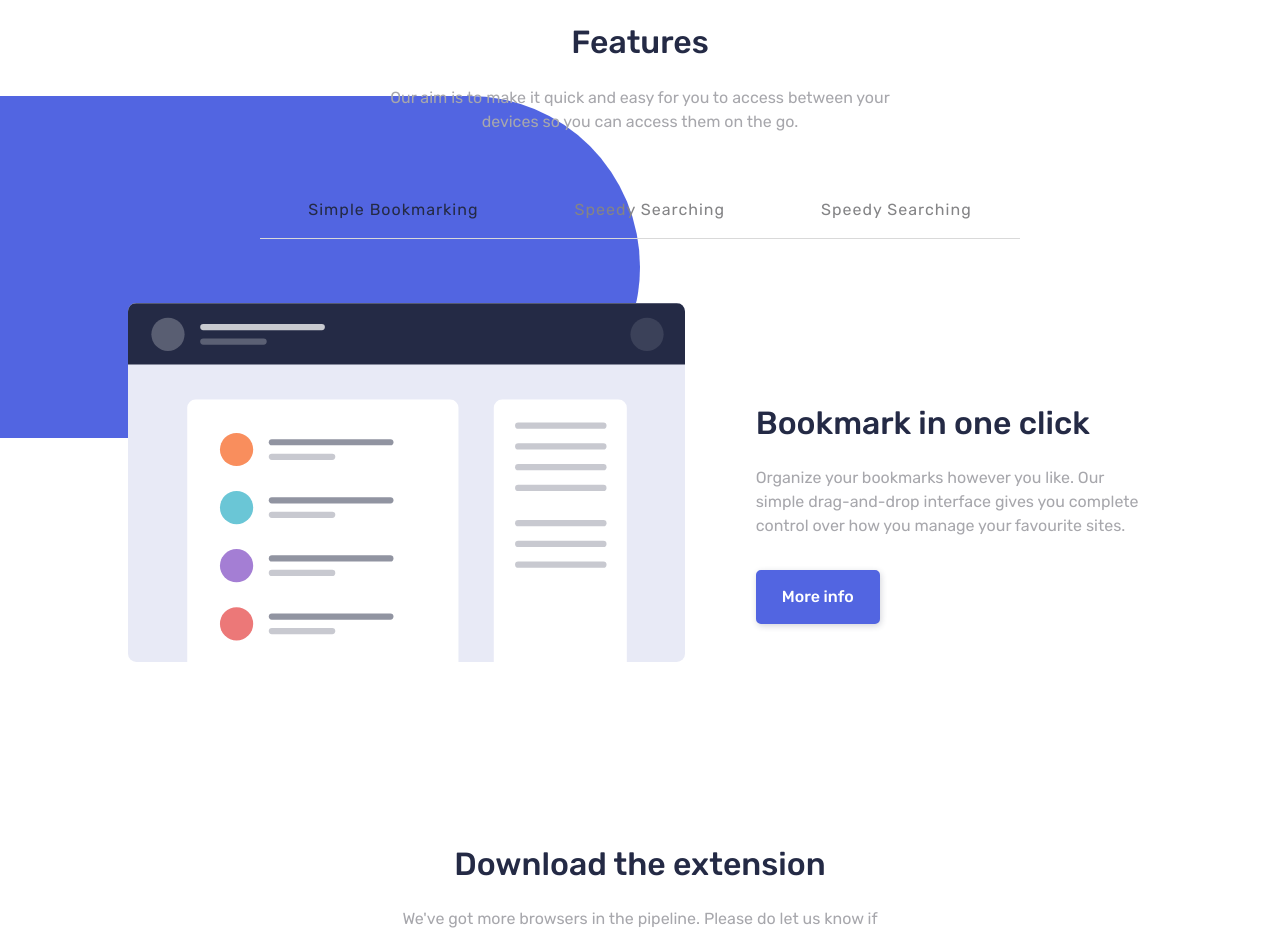
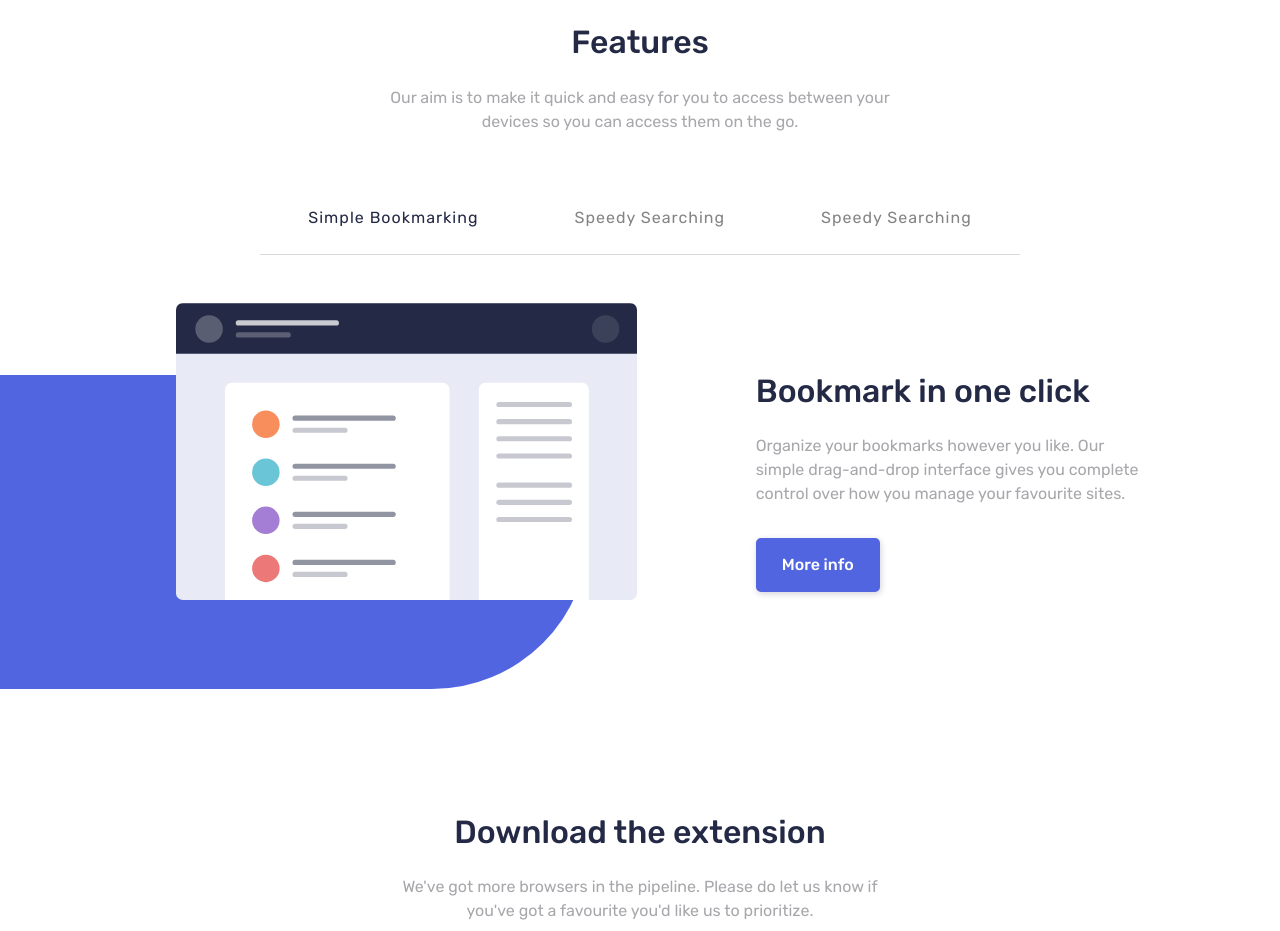
Before and after one commit to H3llynx/5.Bookmark-React, a React (Vite) app: page / in a window 1280 px wide. Shown: the part 980-1911 px from the top of the page. Built offline with nearby package versions, Linux system fonts and the light colour scheme.

Commit message:
fix: readapted styles of the fefeature section components to match the given design

```diff
--- a/src/components/atoms/Blob.tsx
+++ b/src/components/atoms/Blob.tsx
@@ -1,7 +1,7 @@
 export function Blob({ location }: { location: "hero" | "features" }) {
     const variant = {
         hero: "blob right-0 rounded-l-[12rem] top-[9.5%] md:top-[35%] md:w-[38%]",
-        features: "blob left-0 rounded-r-[12rem] top-[8%] md:top-[20%] md:w-[50%] md:aspect-[15/8]"
+        features: "blob left-0 rounded-r-[12rem] top-[51%] md:top-[55%] md:w-[46%] md:aspect-[15/8]"
     }
     return (
         <div className={variant[location]}>
--- a/src/components/atoms/Button.tsx
+++ b/src/components/atoms/Button.tsx
@@ -1,6 +1,6 @@
 interface ButtonProps {
   text: string;
-  color: "redNav" | "redNews" | "blueHero" | "blueSections" | "grey";
+  color: "redNav" | "redNews" | "blueHero" | "blueSections" | "grey" | "blueFeatures";
 }
 
 export function Button({ text, color }: ButtonProps) {
@@ -10,6 +10,7 @@ export function Button({ text, color }: ButtonProps) {
     redNews: "my-button font-medium py-[0.9rem] px-[0.8rem] border-red bg-red text-sm text-white md:px-[1.6rem] md:py-[0.75rem] md:w-auto md:hover:bg-white md:hover:text-red w-full",
     blueHero: "my-button blue-button py-[0.9rem] px-[0.8rem] md:px-[1.6rem]",
     blueSections: "my-button blue-button py-[0.8rem] px-[1.5rem]",
+    blueFeatures: "my-button blue-button py-[0.8rem] px-[1.5rem] hidden md:block",
     grey: "my-button font-medium py-[0.8rem] px-[0.8rem] border-grey-btn bg-grey-btn text-grey-dark md:px-[1.6rem] hover:bg-white hover:border-grey-dark"
   }
 
--- a/src/components/atoms/TabButton.tsx
+++ b/src/components/atoms/TabButton.tsx
@@ -10,9 +10,9 @@ export function TabButton({ text, disabled, onClick }: TabButtonProps) {
             tabIndex={0}
             onClick={onClick}
             disabled={disabled}
-            className="relative py-[1rem] px-[3rem] text-grey-md transition duration-1200 text-base cursor-pointer
-            tracking-[1px] w-[80vw] border-b-1 border-separators md:w-auto md:border-t-0
-            md:mb-4 disabled:text-blue-dark disabled:after:absolute disabled:after:w-full disabled:after:bottom-0
+            className="relative w-full py-[1rem] text-grey-md transition duration-1200 text-base cursor-pointer
+            tracking-[1px] border-b-1 border-separators md:border-t-0 md:mb-1 md:w-auto md:px-3 md:py-[1.5rem]
+            disabled:text-blue-dark disabled:after:absolute disabled:after:w-full disabled:after:bottom-0
             disabled:after:h-[3px] disabled:after:bg-red disabled:after:translate-x-[-50%] disabled:md:after:translate-none
             disabled:after:left-[50%] disabled:md:after:left-0 disabled:after:animate-tabs-45 disabled:md:after:animate-tabs">{text}
         </button>
--- a/src/components/molecules/FeatureTab.tsx
+++ b/src/components/molecules/FeatureTab.tsx
@@ -18,15 +18,15 @@ export function FeatureTab({ title, text, tab }: FeatureTabProps) {
         tab3: FeatureImg3
     }
     return (
-        <article className="relative md:text-left w-full flex flex-col-reverse md:flex-row-reverse gap-3 md:gap-2">
+        <article className="mt-4 md:text-left w-full flex flex-col-reverse md:flex-row-reverse gap-3 md:gap-2 md:mt-0">
             <div className="w-[80vw] m-auto animate-tab-content md:w-[45%] md:pr-[10vw] md:pl-[3vw]">
                 <SectionHeading color="dark" text={title} />
                 <p className="mb-2">{text}</p>
-                <Button color="blueSections" text="More info" />
+                <Button color="blueFeatures" text="More info" />
             </div>
             <div className="w-[80vw] m-auto animate-tab-content md:w-[55%] md:pl-[10vw]">
                 <img loading="lazy"
-                    className="w-full object-contain aspect-7/5 object-top md:object-top-right"
+                    className="w-full md:px-3 md:py-2 object-contain aspect-7/5 object-top md:object-top-right"
                     src={variant[tab]} />
             </div>
         </article>
--- a/src/components/organisms/FeatureSection.tsx
+++ b/src/components/organisms/FeatureSection.tsx
@@ -12,7 +12,7 @@ export function FeatureSection() {
             <Blob location="features" />
             <SectionHeading color="dark" text="Features" />
             <p className="custom-width m-auto text-center lg:max-w-[40vw]">Our aim is to make it quick and easy for you to access between your devices so you can access them on the go.</p>
-            <div className="flex flex-wrap justify-center pt-3" role="tablist" aria-label="Bookmark features">
+            <div className="flex flex-wrap justify-center w-[80vw] m-auto mt-3 border-separators border-t-1 md:border-none md:w-auto" role="tablist" aria-label="Bookmark features">
                 <TabButton text="Simple Bookmarking" disabled={tab === "tab1"} onClick={() => setTab("tab1")} />
                 <TabButton text="Speedy Searching" disabled={tab === "tab2"} onClick={() => setTab("tab2")} />
                 <TabButton text="Speedy Searching" disabled={tab === "tab3"} onClick={() => setTab("tab3")} />
```
